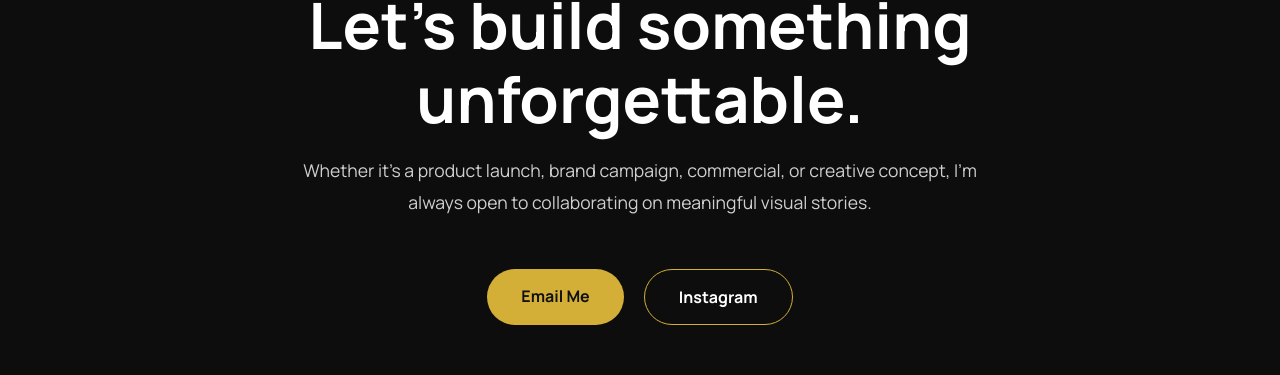
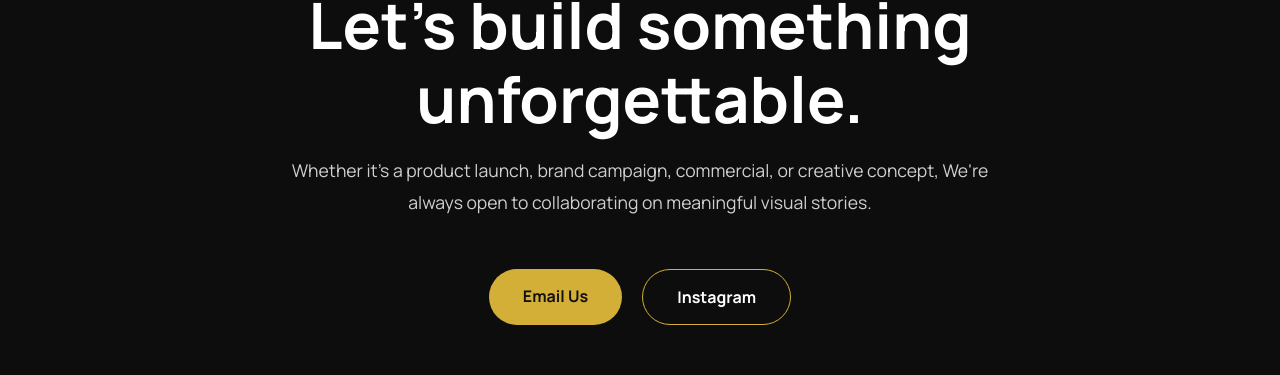
Before and after one commit to rcreationsstudio/rcreationsstudio.github.io, a plain HTML site: page index.html in a window 1280 px wide. Shown: the part 8496-8871 px from the top of the page. Drawn offline with Linux system fonts and the light colour scheme.

Commit message:
Update homepage contact wording

```diff
--- a/index.html
+++ b/index.html
@@ -474,7 +474,7 @@ experiences that leave a lasting impression.
 
     <p>
         Whether it's a product launch, brand campaign, commercial, or creative concept,
-        I'm always open to collaborating on meaningful visual stories.
+        We're always open to collaborating on meaningful visual stories.
     </p>
 
     <div class="contact-buttons">
@@ -483,7 +483,7 @@ experiences that leave a lasting impression.
    target="_blank"
    rel="noopener noreferrer"
    class="btn-primary">
-    Email Me
+    Email Us
 </a>
         <a href="https://www.instagram.com/" target="_blank" class="btn-secondary">
             Instagram
```
